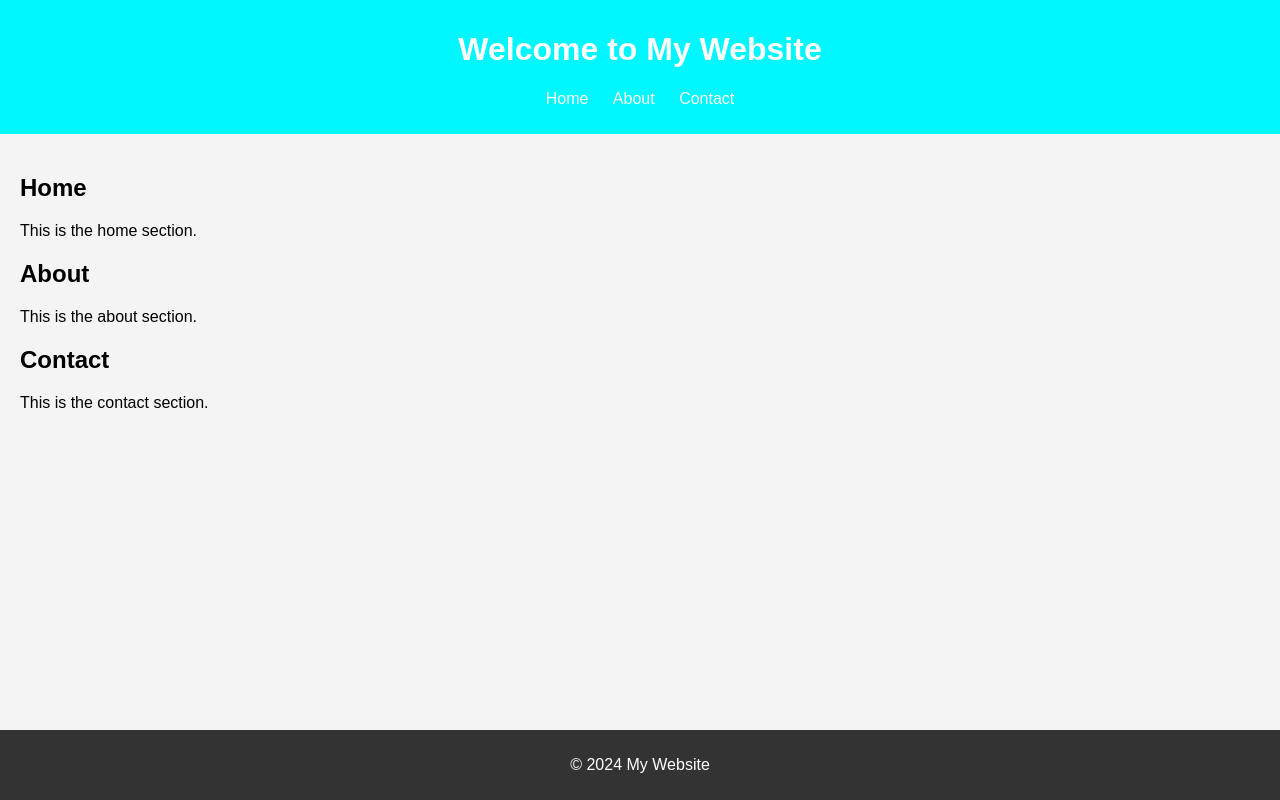
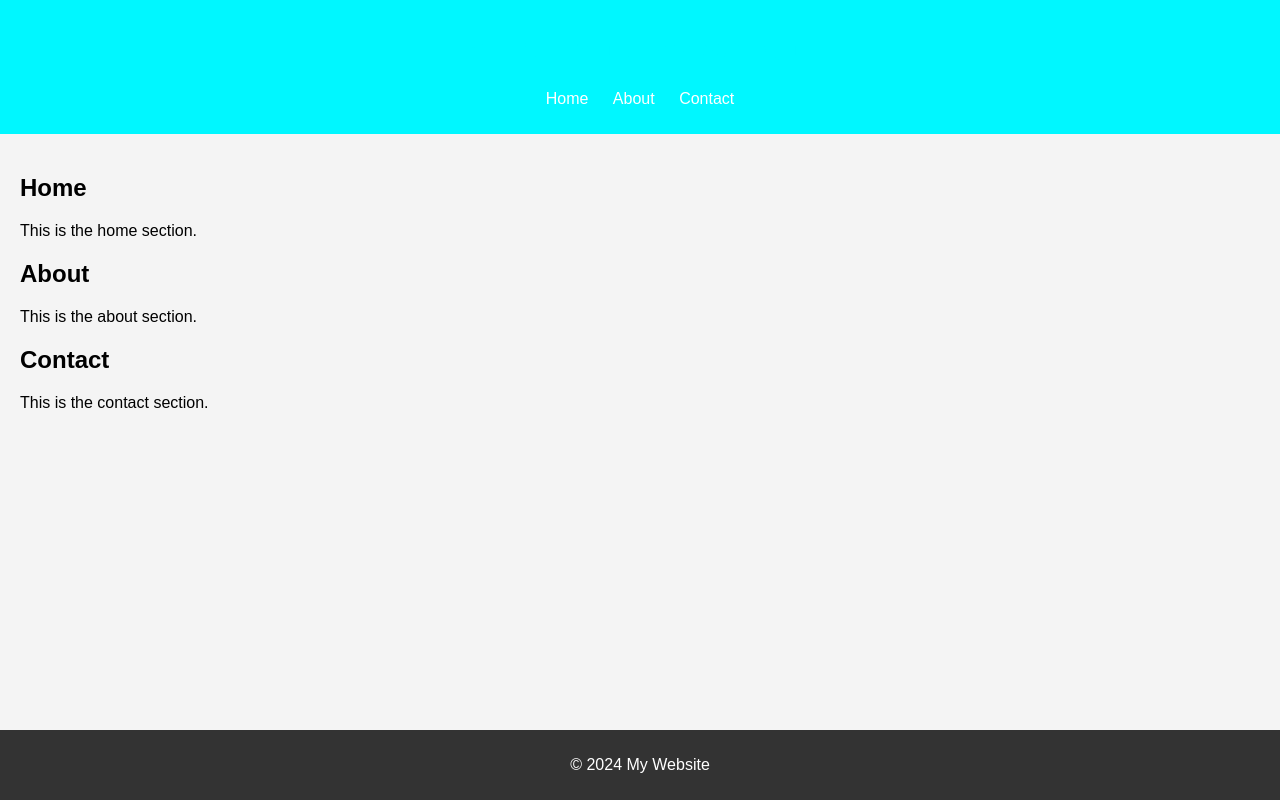
Before and after one commit to angusperkins/MyWebsite, a plain HTML site: page index.html in a window 1280 px wide. Drawn offline with Linux system fonts and the light colour scheme.

Commit message:
Update styles.css

```diff
--- a/styles.css
+++ b/styles.css
@@ -9,7 +9,7 @@ body {
 
 header {
     background-color: #00F7FF;
-    color: #fff;
+    color: #00F7FF;
     padding: 10px 0;
 }
 
```
